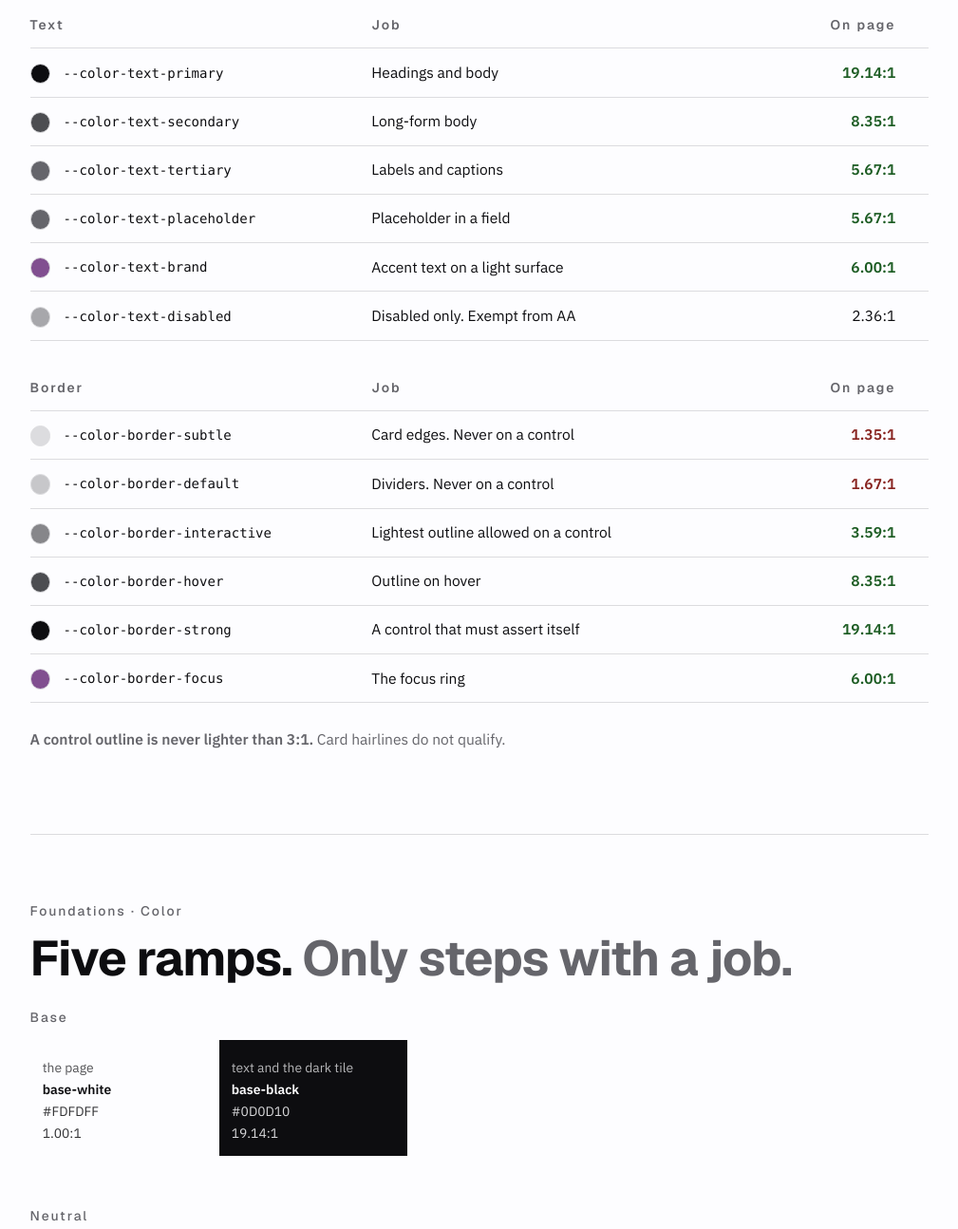
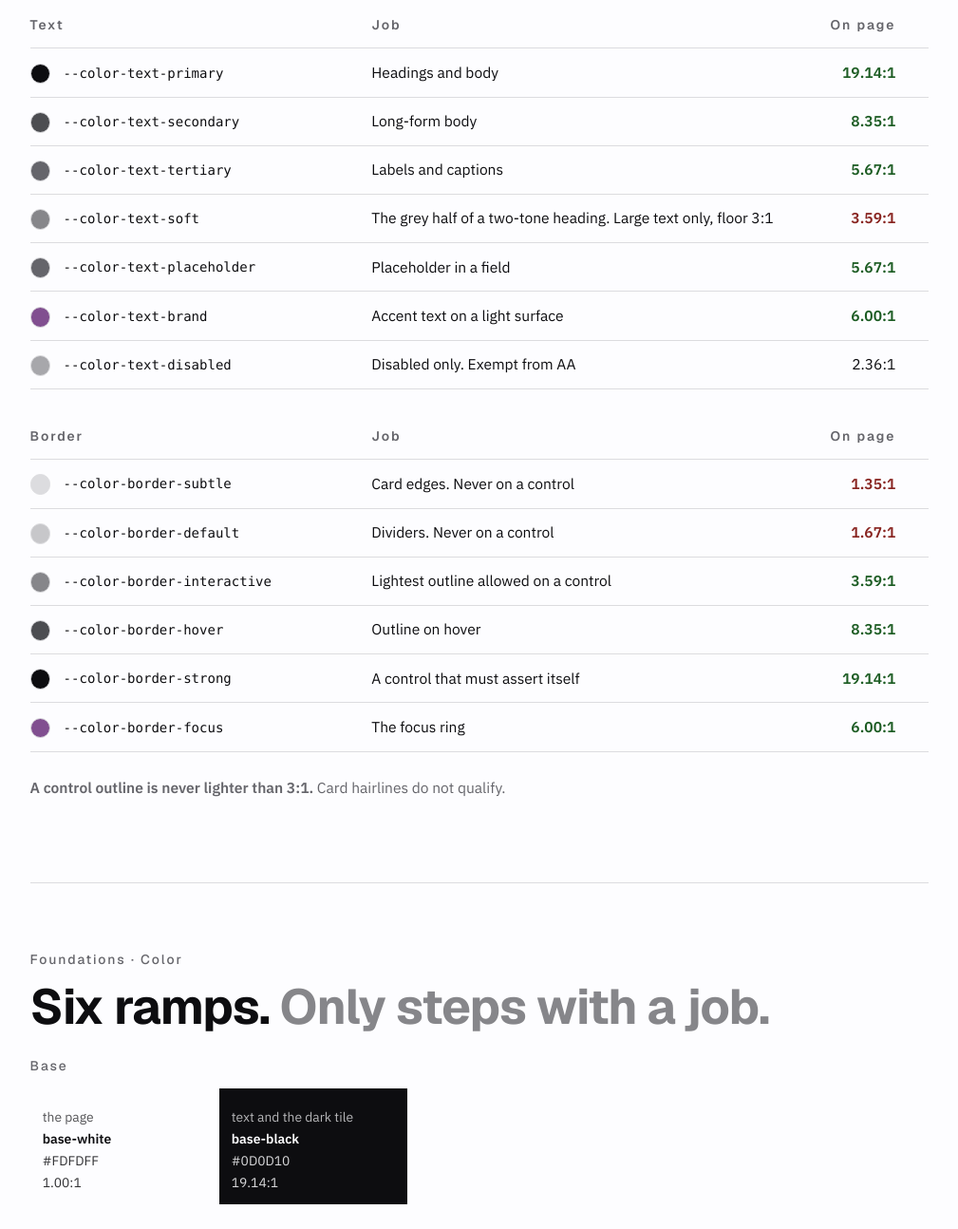
Before and after one commit to RiaanMOHA/hurulab, a plain HTML site: page docs/design-rules/storybook.html in a window 1280 px wide. Shown: the part 939-2233 px from the top of the page at 95% size, without its empty margins (249-1258 px from the left). Drawn offline with Linux system fonts and the light colour scheme.

Commit message:
feat(color): warning ramp added, two-tone grey lightened to text-soft, logo wording

```diff
--- a/docs/design-rules/color.md
+++ b/docs/design-rules/color.md
@@ -55,7 +55,7 @@ levels of text, control outlines, disabled, and the pressed and hover states of
 | `--neutral-200` | `0.895 0.004 285` | `#DCDCDF` | 1.35:1 | Card hairline, pressed on an outlined control |
 | `--neutral-300` | `0.830 0.005 285` | `#C7C7CA` | 1.67:1 | Divider that must be seen |
 | `--neutral-400` | `0.730 0.006 285` | `#A7A7AB` | 2.36:1 | Disabled text and disabled borders |
-| `--neutral-500` | `0.620 0.006 285` | `#86868A` | 3.59:1 | **Lightest outline allowed on a control.** Icons, large text |
+| `--neutral-500` | `0.620 0.006 285` | `#86868A` | 3.59:1 | **Lightest outline allowed on a control.** Icons, large text, the two-tone grey |
 | `--neutral-600` | `0.510 0.008 285` | `#65656B` | 5.67:1 | Labels, captions, placeholder text |
 | `--neutral-700` | `0.420 0.008 285` | `#4C4C51` | 8.35:1 | Body text, hover border on a control |
 | `--neutral-800` | `0.340 0.008 285` | `#37373C` | 11.60:1 | Hover fill on a dark control |
@@ -70,13 +70,13 @@ levels of text, control outlines, disabled, and the pressed and hover states of
 | `--purple-200` | `0.890 0.045 318` | `#E8D2EF` | 1.39:1 | 13.75:1 | Text selection |
 | `--purple-300` | `0.800 0.060 318` | `#CEB2D7` | 1.88:1 | 10.17:1 | **The fill.** Badge, the button circle |
 | `--purple-400` | `0.700 0.080 318` | `#B48FBF` | 2.72:1 | 7.03:1 | **The accent on a dark tile.** Focus ring on dark |
-| `--purple-600` | `0.510 0.115 318` | `#814F90` | 6.00:1 | 3.19:1 | **The mark.** Accent text, the asterisk, the focus ring |
+| `--purple-600` | `0.510 0.115 318` | `#814F90` | 6.00:1 | 3.19:1 | **The logo mark, the asterisk.** Accent text, the focus ring |
 | `--purple-700` | `0.420 0.110 318` | `#653773` | 8.82:1 | 2.17:1 | Pressed, and visited links |
 
 **300 fills, 600 draws.** `--purple-300` as text is 1.88:1 and invisible. `--purple-600` as a
 large field is too heavy. There is no `500`, `800` or `900`: nothing needed them.
 
-### Success and error, three steps each
+### Success, error and warning, three steps each
 
 | Token | oklch | hex | On page | Job |
 |---|---|---|---|---|
@@ -86,10 +86,13 @@ large field is too heavy. There is no `500`, `800` or `900`: nothing needed them
 | `--error-100` | `0.945 0.025 27` | `#FDE7E4` | 1.17:1 | Message surface, invalid field surface |
 | `--error-600` | `0.510 0.155 27` | `#AD3731` | 6.13:1 | Border and icon |
 | `--error-700` | `0.420 0.135 27` | `#882420` | 8.93:1 | Text |
+| `--warning-100` | `0.945 0.045 85` | `#FBEBCB` | 1.16:1 | Message surface |
+| `--warning-600` | `0.510 0.120 85` | `#855F00` | 5.70:1 | Border and icon |
+| `--warning-700` | `0.420 0.100 85` | `#664700` | 8.38:1 | Text |
 
-**There is no amber and no warning role.** A warning is for an action with consequences, and
-nothing on this site has any. It comes back the day something can be destroyed or paid for that
-cannot be undone, and not before.
+**Warning exists by owner decision, 4 August 2026**, reversing the earlier rule that amber
+stayed out until something could be destroyed. Same three-step shape as success and error,
+and the same law: a warning carries an icon and a word, never color alone.
 
 **There is no blue and no info role.** An informational notice is not a status. It is text on
 `--color-surface-sunken`.
@@ -118,11 +121,16 @@ The only names a component may use.
 | `--color-text-primary` | `--color-base-black` | 19.14:1 |
 | `--color-text-secondary` | `--neutral-700` | 8.35:1 |
 | `--color-text-tertiary` | `--neutral-600` | 5.67:1 |
+| `--color-text-soft` | `--neutral-500` | 3.59:1 |
 | `--color-text-placeholder` | `--neutral-600` | 5.67:1 |
 | `--color-text-disabled` | `--neutral-400` | 2.36:1 |
 | `--color-text-brand` | `--purple-600` | 6.00:1 |
 | `--color-text-inverse` | `--color-base-white` | 19.14:1 |
 | `--color-text-on-brand` | `--color-base-black` | 10.17:1 |
+
+`--color-text-soft` is the grey half of a two-tone heading and nothing else. Owner decision,
+4 August 2026: lighter than the old tertiary grey. At 3.59:1 it passes the 3:1 large-text
+floor only, which a two-tone heading always is; it is never body text.
 
 ### Border
 
@@ -145,6 +153,7 @@ system: an outline that matches the card hairlines is inaccessible.**
 |---|---|
 | `--color-success-surface` / `-border` / `-text` | `--success-100` / `-600` / `-700` |
 | `--color-error-surface` / `-border` / `-text` | `--error-100` / `-600` / `-700` |
+| `--color-warning-surface` / `-border` / `-text` | `--warning-100` / `-600` / `-700` |
 | `--color-disabled-surface` / `-border` / `-text` | `--neutral-100` / `--neutral-200` / `--neutral-400` |
 
 ---
@@ -305,7 +314,8 @@ Simulated for protanopia, deuteranopia and tritanopia.
 protanopia, so it stops looking purple, but it never stops being legible.
 
 **Success and error do not.** Under deuteranopia, the most common form, `--success-700` renders
-`#4E4D26` and `--error-700` renders `#565617`. Nearly the same olive.
+`#4E4D26` and `--error-700` renders `#565617`. Nearly the same olive. Warning's amber lives in
+that same olive family under deuteranopia, which is why the rule below is absolute.
 
 **So: every status carries an icon and a word.** A red border alone is not an error. A green dot
 alone is not success. WCAG 1.4.1, and it is not optional.
@@ -329,5 +339,5 @@ alone is not success. WCAG 1.4.1, and it is not optional.
 Pure black or white in any form. A raw ramp step named in a component. A hex or rgb value. A
 second accent hue. A gradient. `--neutral-200` or `--neutral-300` as a control outline. Purple
 300 as text, or purple 600 as text on dark. Grey text on the brand fill. A status carried by
-color alone. A removed focus outline with nothing in its place. An amber or a blue reintroduced
-without a stated job.
+color alone. A removed focus outline with nothing in its place. A blue reintroduced without a stated job.
+`--color-text-soft` on anything smaller than a heading.
--- a/docs/design-rules/storybook.html
+++ b/docs/design-rules/storybook.html
@@ -153,7 +153,7 @@ h3 { font-size: var(--t-4); font-weight: 600; letter-spacing: -0.02em; margin: v
 p { margin: 0 0 var(--s-4); color: var(--color-text-secondary); }
 .label { font-size: var(--t--2); font-weight: 500; letter-spacing: 0.14em; color: var(--color-text-tertiary); margin: 0 0 var(--s-3); }
 .note { font-size: var(--t--1); color: var(--color-text-tertiary); }
-.grey { color: var(--color-text-tertiary); }
+.grey { color: var(--neutral-500); }
 code { font-family: ui-monospace, Menlo, monospace; font-size: 0.9em; }
 a { color: var(--color-text-brand); }
 
@@ -337,7 +337,7 @@ td.num, th.num { text-align: right; font-variant-numeric: tabular-nums; padding-
 
 <section id="color">
   <p class="label">Foundations · Color</p>
-  <h2>Five ramps. <span class="grey">Only steps with a job.</span></h2>
+  <h2>Six ramps. <span class="grey">Only steps with a job.</span></h2>
   <p class="label">Base</p>
   <div class="ramp three" id="ramp-base"></div>
 
@@ -351,8 +351,9 @@ td.num, th.num { text-align: right; font-variant-numeric: tabular-nums; padding-
   <p class="label" style="margin-top: var(--s-7)">Status</p>
   <div class="ramp three" id="ramp-success"></div>
   <div class="ramp three" id="ramp-error"></div>
-  <p class="note">No amber, no blue. A warning needs an action with consequences. Info is text on
-    a sunken surface.</p>
+  <div class="ramp three" id="ramp-warning"></div>
+  <p class="note">Warning added 4 August 2026, owner decision. Every status is an icon and a
+    word, never color alone. No blue: info is text on a sunken surface.</p>
 </section>
 
 
@@ -600,9 +601,10 @@ td.num, th.num { text-align: right; font-variant-numeric: tabular-nums; padding-
 const RAMPS = {
   base:    { hue: 285, steps: [["base-white",.995,.002,"the page"],["base-black",.160,.006,"text and the dark tile"]] },
   neutral: { hue: 285, steps: [[50,.975,.002,"raised surface"],[100,.945,.003,"sunken, hover fill"],[200,.895,.004,"card hairline, pressed"],[300,.830,.005,"divider"],[400,.730,.006,"disabled"],[500,.620,.006,"control outline"],[600,.510,.008,"labels, placeholder"],[700,.420,.008,"body text, hover border"],[800,.340,.008,"hover on a dark fill"],[900,.260,.006,"deep field"],[950,.200,.006,"rest on a dark fill"]] },
-  purple:  { hue: 318, steps: [[100,.940,.030,"wash"],[200,.890,.045,"selection"],[300,.800,.060,"the fill"],[400,.700,.080,"accent on dark"],[600,.510,.115,"the mark"],[700,.420,.110,"pressed, visited"]] },
+  purple:  { hue: 318, steps: [[100,.940,.030,"wash"],[200,.890,.045,"selection"],[300,.800,.060,"the fill"],[400,.700,.080,"accent on dark"],[600,.510,.115,"the logo asterisk"],[700,.420,.110,"pressed, visited"]] },
   success: { hue: 145, steps: [[100,.945,.035,"surface"],[600,.510,.130,"border, icon"],[700,.420,.110,"text"]] },
   error:   { hue: 27,  steps: [[100,.945,.025,"surface"],[600,.510,.155,"border, icon"],[700,.420,.135,"text"]] },
+  warning: { hue: 85,  steps: [[100,.945,.045,"surface"],[600,.510,.120,"border, icon"],[700,.420,.100,"text"]] },
 };
 function oklchToRgb(L, C, H) {
   const h = H * Math.PI / 180, a = C * Math.cos(h), b = C * Math.sin(h);
@@ -645,6 +647,7 @@ const TOK = {
     ["--color-text-primary",.160,.006,285,"Headings and body"],
     ["--color-text-secondary",.420,.008,285,"Long-form body"],
     ["--color-text-tertiary",.510,.008,285,"Labels and captions"],
+    ["--color-text-soft",.620,.006,285,"The grey half of a two-tone heading. Large text only, floor 3:1"],
     ["--color-text-placeholder",.510,.008,285,"Placeholder in a field"],
     ["--color-text-brand",.510,.115,318,"Accent text on a light surface"],
     ["--color-text-disabled",.730,.006,285,"Disabled only. Exempt from AA"]]],
```
Also changed, not shown: docs/decisions.md (+4 -0 lines), docs/design-rules/type.md (+4 -1 lines).
